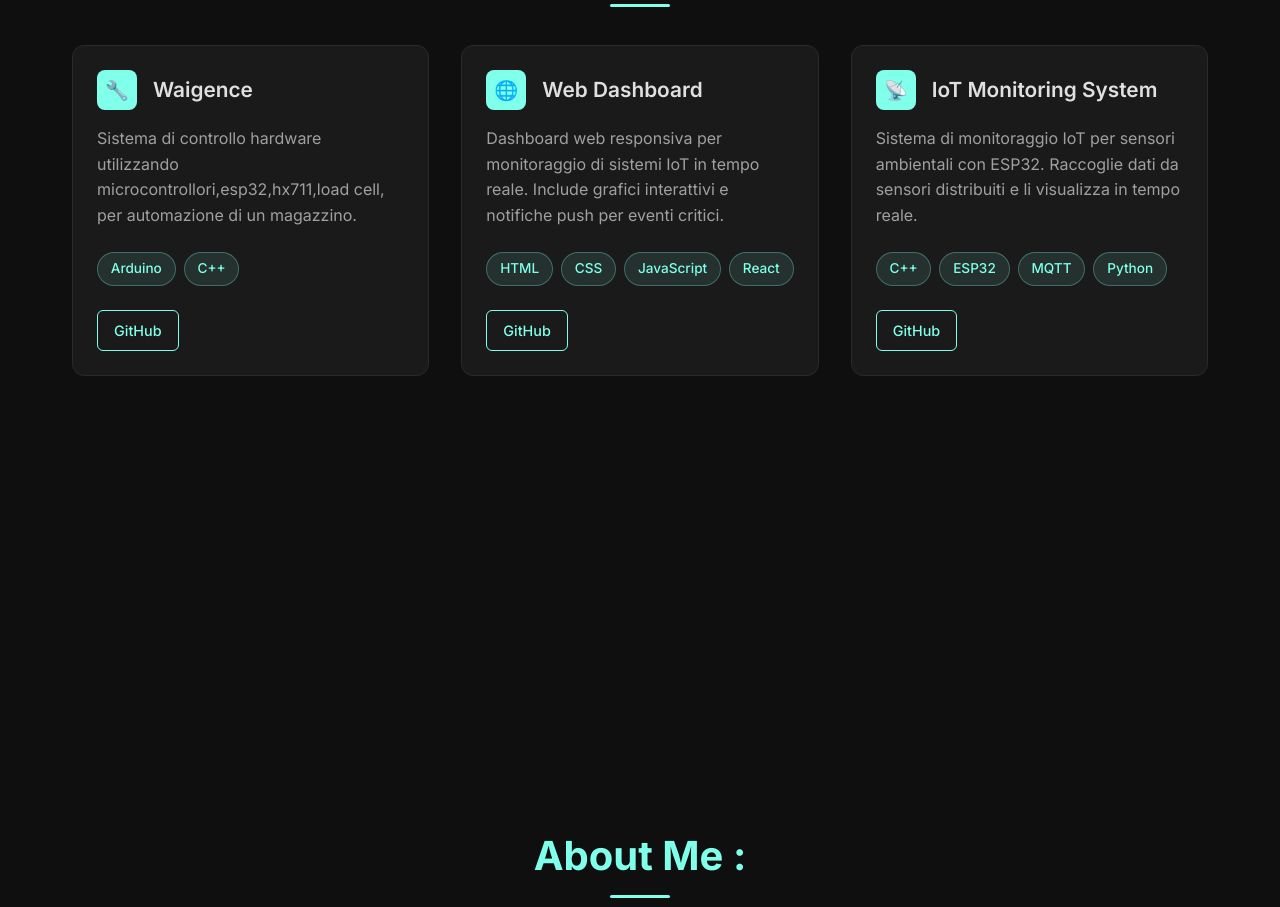
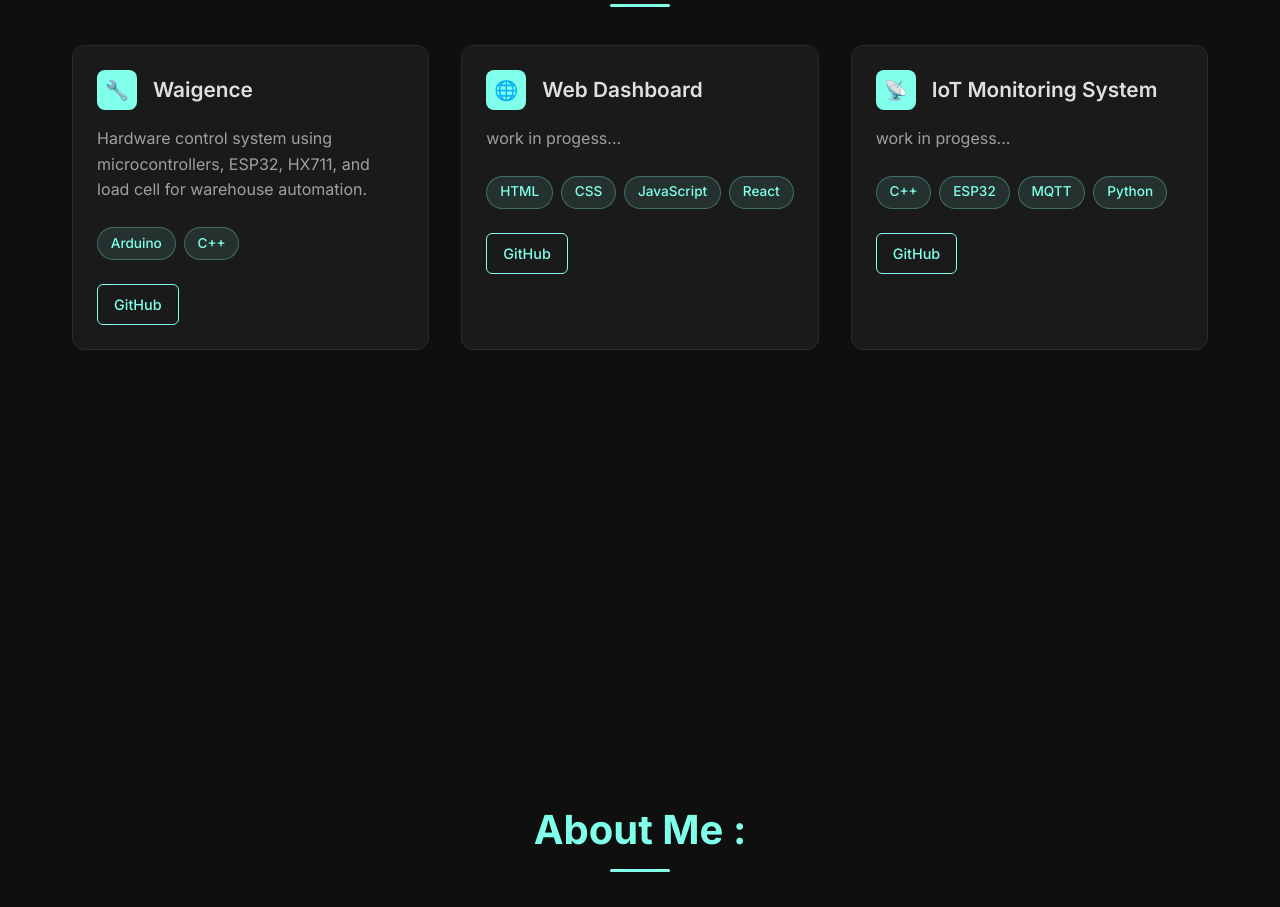
Before and after one commit to Giulio-Bucchi/Portfolio, a plain HTML site: page index.html in a window 1280 px wide. Shown: the part 1091-1998 px from the top of the page. Drawn offline with Linux system fonts and the light colour scheme.

Commit message:
Aggiunta modifiche

```diff
--- a/index.html
+++ b/index.html
@@ -64,8 +64,7 @@
           <div class="project-title">Waigence</div>
         </div>
         <div class="project-description">
-          Sistema di controllo hardware utilizzando microcontrollori,esp32,hx711,load cell, per automazione di un magazzino.
-        </div>
+          Hardware control system using microcontrollers, ESP32, HX711, and load cell for warehouse automation.        </div>
         <div class="project-tech">
           <span class="tech-tag">Arduino</span>
           <span class="tech-tag">C++</span>
@@ -83,7 +82,7 @@
           <div class="project-title">Web Dashboard</div>
         </div>
         <div class="project-description">
-          Dashboard web responsiva per monitoraggio di sistemi IoT in tempo reale. Include grafici interattivi e notifiche push per eventi critici.
+          work in progess...
         </div>
         <div class="project-tech">
           <span class="tech-tag">HTML</span>
@@ -104,7 +103,7 @@
           <div class="project-title">IoT Monitoring System</div>
         </div>
         <div class="project-description">
-          Sistema di monitoraggio IoT per sensori ambientali con ESP32. Raccoglie dati da sensori distribuiti e li visualizza in tempo reale.
+          work in progess...
         </div>
         <div class="project-tech">
           <span class="tech-tag">C++</span>
```
